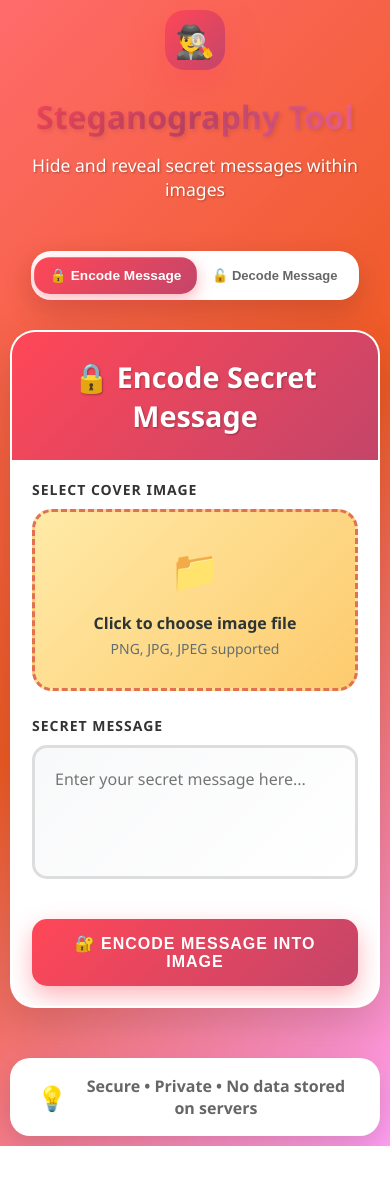
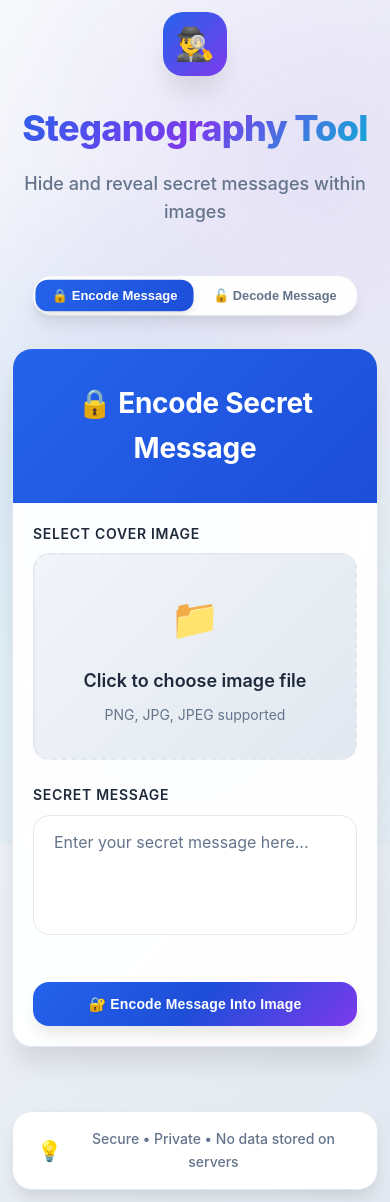
Before and after one commit to rajesh-bharathi0/college-assignments, a plain HTML site: page steganography/index.html in a window 390 px wide. Before the commit the page ends 1146 px from the top, so only its background shows below. Drawn offline with Linux system fonts and the light colour scheme.

Commit message:
Update styles.css

```diff
--- a/steganography/styles.css
+++ b/steganography/styles.css
@@ -1,4 +1,27 @@
-/* steganography.css */
+/* steganography.css - Improved Modern Design */
+
+:root {
+    --primary: #2563eb;
+    --primary-dark: #1d4ed8;
+    --secondary: #7c3aed;
+    --accent: #06b6d4;
+    --success: #10b981;
+    --warning: #f59e0b;
+    --error: #ef4444;
+    --background: #f8fafc;
+    --surface: #ffffff;
+    --text-primary: #1e293b;
+    --text-secondary: #64748b;
+    --border: #e2e8f0;
+    --shadow-sm: 0 1px 2px 0 rgb(0 0 0 / 0.05);
+    --shadow-md: 0 4px 6px -1px rgb(0 0 0 / 0.1);
+    --shadow-lg: 0 10px 15px -3px rgb(0 0 0 / 0.1);
+    --shadow-xl: 0 20px 25px -5px rgb(0 0 0 / 0.1);
+    --radius-sm: 8px;
+    --radius-md: 12px;
+    --radius-lg: 16px;
+    --radius-xl: 20px;
+}
 
 * {
     margin: 0;
@@ -7,21 +30,24 @@
 }
 
 body {
-    font-family: 'Segoe UI', Tahoma, Geneva, Verdana, sans-serif;
-    background: linear-gradient(135deg, #ff6b6b 0%, #ee5a24 50%, #ff9ff3 100%);
+    font-family: 'Inter', -apple-system, BlinkMacSystemFont, 'Segoe UI', Roboto, sans-serif;
+    background: linear-gradient(135deg, var(--background) 0%, #e2e8f0 100%);
+    color: var(--text-primary);
+    line-height: 1.6;
     min-height: 100vh;
     padding: 20px;
+    font-size: 16px;
 }
 
 .container {
-    max-width: 800px;
+    max-width: 900px;
     margin: 0 auto;
 }
 
 /* Header Styles */
 .header {
     text-align: center;
-    margin-bottom: 50px;
+    margin-bottom: 3rem;
 }
 
 .icon-container {
@@ -30,96 +56,105 @@ body {
     justify-content: center;
     width: 80px;
     height: 80px;
-    background: linear-gradient(135deg, #ff4757, #c44569);
-    border-radius: 20px;
-    box-shadow: 0 15px 35px rgba(255, 71, 87, 0.4);
-    margin-bottom: 25px;
+    background: linear-gradient(135deg, var(--primary), var(--secondary));
+    border-radius: var(--radius-xl);
+    box-shadow: var(--shadow-xl);
+    margin-bottom: 1.5rem;
+    transition: transform 0.3s ease;
+}
+
+.icon-container:hover {
+    transform: scale(1.05);
 }
 
 .icon {
-    font-size: 2.5em;
+    font-size: 2.5rem;
+    color: white;
 }
 
 .title {
-    font-size: 3.5em;
-    font-weight: bold;
-    background: linear-gradient(135deg, #ff4757, #c44569, #ff6b9d);
+    font-size: 3.5rem;
+    font-weight: 800;
+    background: linear-gradient(135deg, var(--primary), var(--secondary), var(--accent));
     -webkit-background-clip: text;
     background-clip: text;
     -webkit-text-fill-color: transparent;
-    margin-bottom: 15px;
-    text-shadow: 2px 2px 4px rgba(0, 0, 0, 0.1);
+    margin-bottom: 0.75rem;
+    letter-spacing: -0.02em;
 }
 
 .subtitle {
-    color: white;
-    font-size: 1.3em;
-    text-shadow: 1px 1px 2px rgba(0, 0, 0, 0.3);
+    color: var(--text-secondary);
+    font-size: 1.25rem;
+    font-weight: 500;
 }
 
 /* Tab Navigation */
 .tab-navigation {
     display: flex;
     justify-content: center;
-    margin-bottom: 30px;
+    margin-bottom: 2rem;
 }
 
 .tab-container {
-    background: white;
-    border-radius: 20px;
-    padding: 8px;
-    box-shadow: 0 10px 30px rgba(0, 0, 0, 0.15);
-    border: 2px solid rgba(255, 255, 255, 0.3);
+    background: var(--surface);
+    border-radius: var(--radius-xl);
+    padding: 6px;
+    box-shadow: var(--shadow-lg);
+    border: 1px solid var(--border);
+    backdrop-filter: blur(10px);
 }
 
 .tab-button {
-    padding: 15px 30px;
+    padding: 12px 24px;
     border: none;
-    border-radius: 15px;
+    border-radius: var(--radius-md);
     font-weight: 600;
-    font-size: 16px;
+    font-size: 14px;
     cursor: pointer;
-    transition: all 0.3s ease;
+    transition: all 0.2s ease;
     background: transparent;
-    color: #666;
+    color: var(--text-secondary);
+    position: relative;
+    overflow: hidden;
 }
 
 .tab-button.active {
-    background: linear-gradient(135deg, #ff4757, #c44569);
+    background: linear-gradient(135deg, var(--primary), var(--primary-dark));
     color: white;
-    box-shadow: 0 5px 15px rgba(255, 71, 87, 0.4);
-    transform: scale(1.05);
+    box-shadow: var(--shadow-md);
+    transform: scale(1.02);
 }
 
 .tab-button:hover:not(.active) {
-    color: #ff4757;
-    background: rgba(255, 71, 87, 0.1);
+    color: var(--primary);
+    background: rgba(37, 99, 235, 0.1);
 }
 
 /* Error Container */
 .error-container {
     max-width: 600px;
-    margin: 0 auto 30px auto;
+    margin: 0 auto 2rem auto;
 }
 
 .error-content {
-    background: linear-gradient(135deg, #ff6b6b, #ee5a24);
-    border: 2px solid #ff4757;
+    background: linear-gradient(135deg, var(--error), #dc2626);
+    border: 1px solid var(--error);
     color: white;
-    padding: 20px;
-    border-radius: 15px;
-    box-shadow: 0 10px 25px rgba(255, 71, 87, 0.3);
+    padding: 1rem 1.5rem;
+    border-radius: var(--radius-lg);
+    box-shadow: var(--shadow-lg);
     display: flex;
     align-items: center;
 }
 
 .error-icon {
-    font-size: 1.5em;
-    margin-right: 15px;
+    font-size: 1.25rem;
+    margin-right: 0.75rem;
 }
 
 .error-text {
-    font-weight: 600;
+    font-weight: 500;
 }
 
 /* Main Content */
@@ -131,47 +166,54 @@ body {
 .section-panel {
     width: 100%;
     max-width: 700px;
-    background: white;
-    border-radius: 25px;
-    box-shadow: 0 20px 50px rgba(0, 0, 0, 0.15);
+    background: var(--surface);
+    border-radius: var(--radius-xl);
+    box-shadow: var(--shadow-xl);
     overflow: hidden;
-    border: 2px solid rgba(255, 255, 255, 0.3);
+    border: 1px solid var(--border);
+    backdrop-filter: blur(10px);
+    transition: all 0.3s ease;
+}
+
+.section-panel:hover {
+    transform: translateY(-4px);
+    box-shadow: 0 25px 50px -12px rgb(0 0 0 / 0.25);
 }
 
 .panel-header {
-    background: linear-gradient(135deg, #ff4757, #c44569);
-    padding: 25px;
+    background: linear-gradient(135deg, var(--primary), var(--primary-dark));
+    padding: 2rem;
 }
 
 .decode-header {
-    background: linear-gradient(135deg, #c44569, #ff4757);
+    background: linear-gradient(135deg, var(--secondary), #6d28d9);
 }
 
 .panel-title {
-    font-size: 1.8em;
-    font-weight: bold;
+    font-size: 1.75rem;
+    font-weight: 700;
     color: white;
     text-align: center;
-    text-shadow: 1px 1px 2px rgba(0, 0, 0, 0.3);
+    letter-spacing: -0.01em;
 }
 
 .panel-content {
-    padding: 30px;
+    padding: 2rem;
 }
 
 /* Input Groups */
 .input-group {
-    margin-bottom: 25px;
+    margin-bottom: 1.5rem;
 }
 
 .input-label {
     display: block;
-    font-size: 14px;
-    font-weight: 700;
-    color: #333;
+    font-size: 0.875rem;
+    font-weight: 600;
+    color: var(--text-primary);
+    margin-bottom: 0.5rem;
     text-transform: uppercase;
-    letter-spacing: 1px;
-    margin-bottom: 10px;
+    letter-spacing: 0.05em;
 }
 
 /* File Upload */
@@ -191,10 +233,10 @@ body {
 }
 
 .file-upload-area {
-    background: linear-gradient(135deg, #ffeaa7, #fdcb6e);
-    border: 3px dashed #e17055;
-    border-radius: 20px;
-    padding: 40px;
+    background: linear-gradient(135deg, #f1f5f9, #e2e8f0);
+    border: 2px dashed var(--border);
+    border-radius: var(--radius-lg);
+    padding: 3rem 2rem;
     text-align: center;
     cursor: pointer;
     transition: all 0.3s ease;
@@ -202,48 +244,55 @@ body {
 }
 
 .file-upload-area:hover {
-    border-color: #ff4757;
-    background: linear-gradient(135deg, #fdcb6e, #ffeaa7);
+    border-color: var(--primary);
+    background: linear-gradient(135deg, #eff6ff, #dbeafe);
     transform: translateY(-2px);
-    box-shadow: 0 8px 25px rgba(225, 112, 85, 0.3);
+    box-shadow: var(--shadow-lg);
 }
 
 .upload-icon {
-    font-size: 3em;
-    margin-bottom: 15px;
+    font-size: 3rem;
+    color: var(--text-secondary);
+    margin-bottom: 1rem;
+    transition: color 0.3s ease;
+}
+
+.file-upload-area:hover .upload-icon {
+    color: var(--primary);
 }
 
 .upload-text {
-    color: #2d3436;
+    color: var(--text-primary);
     font-weight: 600;
-    font-size: 18px;
-    margin-bottom: 5px;
+    font-size: 1.125rem;
+    margin-bottom: 0.5rem;
 }
 
 .upload-subtext {
-    color: #636e72;
-    font-size: 14px;
+    color: var(--text-secondary);
+    font-size: 0.875rem;
 }
 
 /* Image Preview */
 .image-preview {
-    margin-top: 20px;
+    margin-top: 1.5rem;
 }
 
 .preview-content {
-    background: white;
-    border: 3px solid #ddd;
-    border-radius: 20px;
-    padding: 20px;
-    box-shadow: 0 10px 25px rgba(0, 0, 0, 0.1);
+    background: var(--surface);
+    border: 1px solid var(--border);
+    border-radius: var(--radius-lg);
+    padding: 1.5rem;
+    box-shadow: var(--shadow-md);
 }
 
 .preview-img {
     width: 100%;
     height: 250px;
     object-fit: cover;
-    border-radius: 15px;
-    margin-bottom: 15px;
+    border-radius: var(--radius-md);
+    margin-bottom: 1rem;
+    border: 1px solid var(--border);
 }
 
 .preview-info {
@@ -251,80 +300,90 @@ body {
 }
 
 .preview-status {
-    color: #00b894;
+    color: var(--success);
     font-weight: 600;
-    margin-bottom: 10px;
+    margin-bottom: 0.75rem;
+    font-size: 0.875rem;
 }
 
 .change-button {
-    background: linear-gradient(135deg, #74b9ff, #0984e3);
+    background: linear-gradient(135deg, var(--accent), #0891b2);
     color: white;
     border: none;
     padding: 8px 16px;
-    border-radius: 8px;
+    border-radius: var(--radius-sm);
     cursor: pointer;
-    font-weight: 600;
-    transition: all 0.3s ease;
+    font-weight: 500;
+    font-size: 0.875rem;
+    transition: all 0.2s ease;
 }
 
 .change-button:hover {
     transform: translateY(-1px);
-    box-shadow: 0 5px 15px rgba(116, 185, 255, 0.4);
+    box-shadow: var(--shadow-md);
 }
 
 /* Message Input */
 .message-input {
     width: 100%;
-    border: 3px solid #ddd;
-    border-radius: 15px;
-    padding: 20px;
-    font-size: 16px;
+    border: 1px solid var(--border);
+    border-radius: var(--radius-lg);
+    padding: 1rem 1.25rem;
+    font-size: 1rem;
     font-family: inherit;
-    transition: all 0.3s ease;
+    transition: all 0.2s ease;
     resize: none;
-    background: linear-gradient(135deg, #f8f9fa, #ffffff);
+    background: var(--surface);
+    color: var(--text-primary);
+    min-height: 120px;
 }
 
 .message-input:focus {
     outline: none;
-    border-color: #ff4757;
-    box-shadow: 0 0 0 5px rgba(255, 71, 87, 0.1);
+    border-color: var(--primary);
+    box-shadow: 0 0 0 3px rgba(37, 99, 235, 0.1);
+}
+
+.message-input::placeholder {
+    color: var(--text-secondary);
 }
 
 /* Action Buttons */
 .action-button {
     width: 100%;
-    padding: 18px;
+    padding: 1rem 1.5rem;
     border: none;
-    border-radius: 15px;
-    font-weight: bold;
-    font-size: 18px;
+    border-radius: var(--radius-lg);
+    font-weight: 600;
+    font-size: 1rem;
     cursor: pointer;
-    transition: all 0.3s ease;
-    text-transform: uppercase;
-    letter-spacing: 1px;
-    margin-top: 10px;
+    transition: all 0.2s ease;
+    text-transform: none;
+    letter-spacing: 0.01em;
+    margin-top: 1rem;
+    position: relative;
+    overflow: hidden;
 }
 
 .encode-button {
-    background: linear-gradient(135deg, #ff4757, #c44569);
+    background: linear-gradient(135deg, var(--primary), var(--primary-dark));
     color: white;
-    box-shadow: 0 10px 25px rgba(255, 71, 87, 0.4);
+    box-shadow: var(--shadow-lg);
 }
 
 .decode-button {
-    background: linear-gradient(135deg, #c44569, #ff4757);
+    background: linear-gradient(135deg, var(--secondary), #6d28d9);
     color: white;
-    box-shadow: 0 10px 25px rgba(196, 69, 105, 0.4);
+    box-shadow: var(--shadow-lg);
 }
 
-.action-button:hover {
-    transform: translateY(-3px);
-    box-shadow: 0 15px 35px rgba(255, 71, 87, 0.5);
+.action-button:hover:not(:disabled) {
+    transform: translateY(-2px);
+    box-shadow: var(--shadow-xl);
 }
 
 .action-button:active {
-    transform: translateY(-1px);
+    transform: translateY(0);
 }
 
 /* Hidden Canvas */
@@ -334,29 +393,30 @@ body {
 
 /* Result Containers */
 .result-container {
-    margin-top: 30px;
-    padding: 25px;
-    border-radius: 20px;
-    border: 2px solid transparent;
+    margin-top: 2rem;
+    padding: 2rem;
+    border-radius: var(--radius-xl);
+    border: 1px solid transparent;
+    animation: slideIn 0.4s ease-out;
 }
 
 .encode-result {
-    background: linear-gradient(135deg, #00b894, #00cec9);
-    border-color: #00b894;
+    background: linear-gradient(135deg, var(--success), #059669);
+    border-color: var(--success);
 }
 
 .decode-result {
-    background: linear-gradient(135deg, #74b9ff, #0984e3);
-    border-color: #74b9ff;
+    background: linear-gradient(135deg, var(--accent), #0891b2);
+    border-color: var(--accent);
 }
 
 .result-title {
-    font-size: 1.3em;
-    font-weight: bold;
+    font-size: 1.5rem;
+    font-weight: 700;
     color: white;
     text-align: center;
-    margin-bottom: 20px;
-    text-shadow: 1px 1px 2px rgba(0, 0, 0, 0.3);
+    margin-bottom: 1.5rem;
+    letter-spacing: -0.01em;
 }
 
 .result-content {
@@ -366,110 +426,117 @@ body {
 .result-image {
     max-width: 100%;
     height: auto;
-    border-radius: 15px;
-    box-shadow: 0 10px 25px rgba(0, 0, 0, 0.2);
+    border-radius: var(--radius-lg);
+    box-shadow: var(--shadow-xl);
     border: 3px solid white;
-    margin-bottom: 20px;
+    margin-bottom: 1.5rem;
 }
 
 .download-button {
     display: inline-flex;
     align-items: center;
-    padding: 12px 24px;
-    background: linear-gradient(135deg, #fd79a8, #e84393);
+    gap: 0.5rem;
+    padding: 0.75rem 1.5rem;
+    background: linear-gradient(135deg, #ec4899, #db2777);
     color: white;
     text-decoration: none;
-    border-radius: 12px;
+    border-radius: var(--radius-md);
     font-weight: 600;
-    transition: all 0.3s ease;
-    box-shadow: 0 8px 20px rgba(232, 67, 147, 0.4);
+    font-size: 0.875rem;
+    transition: all 0.2s ease;
+    box-shadow: var(--shadow-md);
 }
 
 .download-button:hover {
     transform: translateY(-2px);
-    box-shadow: 0 12px 30px rgba(232, 67, 147, 0.5);
+    box-shadow: var(--shadow-lg);
 }
 
 .decoded-textarea {
     width: 100%;
-    border: 3px solid white;
-    border-radius: 15px;
-    padding: 20px;
-    background: rgba(255, 255, 255, 0.9);
-    color: #2d3436;
-    font-size: 16px;
-    font-family: inherit;
-    resize: none;
-    box-shadow: inset 0 5px 15px rgba(0, 0, 0, 0.1);
+    border: 2px solid white;
+    border-radius: var(--radius-lg);
+    padding: 1.25rem;
+    background: rgba(255, 255, 255, 0.95);
+    color: var(--text-primary);
+    font-size: 0.875rem;
+    font-family: 'JetBrains Mono', 'Fira Code', Consolas, monospace;
+    resize: vertical;
+    min-height: 120px;
+    box-shadow: inset var(--shadow-md);
+    transition: all 0.2s ease;
 }
 
 .decoded-textarea:focus {
     outline: none;
-    box-shadow: inset 0 5px 15px rgba(0, 0, 0, 0.1), 0 0 0 5px rgba(255, 255, 255, 0.5);
+    box-shadow: inset var(--shadow-md), 0 0 0 3px rgba(255, 255, 255, 0.5);
+    border-color: rgba(255, 255, 255, 0.8);
 }
 
 /* Footer */
 .footer {
-    margin-top: 50px;
+    margin-top: 4rem;
     text-align: center;
 }
 
 .footer-content {
     display: inline-flex;
     align-items: center;
-    padding: 15px 25px;
-    background: white;
-    border-radius: 20px;
-    box-shadow: 0 10px 30px rgba(0, 0, 0, 0.15);
-    border: 2px solid rgba(255, 255, 255, 0.3);
+    gap: 0.75rem;
+    padding: 1rem 1.5rem;
+    background: var(--surface);
+    border-radius: var(--radius-xl);
+    box-shadow: var(--shadow-lg);
+    border: 1px solid var(--border);
 }
 
 .footer-icon {
-    font-size: 1.5em;
-    margin-right: 12px;
+    font-size: 1.25rem;
+    color: var(--primary);
 }
 
 .footer-text {
-    color: #666;
-    font-weight: 600;
+    color: var(--text-secondary);
+    font-weight: 500;
+    font-size: 0.875rem;
 }
 
 /* Responsive Design */
 @media (max-width: 768px) {
     body {
-        padding: 15px;
+        padding: 1rem;
     }
 
     .title {
-        font-size: 2.5em;
+        font-size: 2.75rem;
     }
 
     .subtitle {
-        font-size: 1.1em;
+        font-size: 1.125rem;
     }
 
     .panel-content {
-        padding: 25px;
+        padding: 1.5rem;
     }
 
     .tab-button {
-        padding: 12px 20px;
-        font-size: 14px;
+        padding: 10px 18px;
+        font-size: 0.875rem;
     }
 
-    .upload-text {
-        font-size: 16px;
+    .file-upload-area {
+        padding: 2rem 1.5rem;
     }
 
     .action-button {
-        font-size: 16px;
-        padding: 15px;
+        font-size: 0.875rem;
+        padding: 0.875rem 1.25rem;
     }
 }
 
 @media (max-width: 480px) {
     body {
-        padding: 10px;
+        padding: 0.75rem;
     }
 
     .container {
@@ -477,42 +544,42 @@ body {
     }
 
     .title {
-        font-size: 2em;
+        font-size: 2.25rem;
     }
 
     .icon-container {
-        width: 60px;
-        height: 60px;
+        width: 64px;
+        height: 64px;
     }
 
     .icon {
-        font-size: 2em;
+        font-size: 2rem;
     }
 
     .panel-content {
-        padding: 20px;
+        padding: 1.25rem;
     }
 
     .file-upload-area {
-        padding: 30px 20px;
+        padding: 2rem 1rem;
     }
 
     .upload-icon {
-        font-size: 2.5em;
+        font-size: 2.5rem;
     }
 
     .tab-container {
-        padding: 5px;
+        padding: 4px;
     }
 
     .tab-button {
-        padding: 10px 15px;
-        font-size: 13px;
+        padding: 8px 16px;
+        font-size: 0.8rem;
     }
 }
 
-/* Animation Effects */
-@keyframes fadeIn {
+/* Animations */
+@keyframes slideIn {
     from {
         opacity: 0;
         transform: translateY(20px);
@@ -523,38 +590,23 @@ body {
     }
 }
 
+@keyframes fadeIn {
+    from {
+        opacity: 0;
+        transform: scale(0.95);
+    }
+    to {
+        opacity: 1;
+        transform: scale(1);
+    }
+}
+
 .result-container {
-    animation: fadeIn 0.5s ease-out;
+    animation: slideIn 0.5s ease-out;
 }
 
 .section-panel {
     animation: fadeIn 0.4s ease-out;
-}
-
-/* Hover Effects */
-.section-panel:hover {
-    transform: translateY(-2px);
-    box-shadow: 0 25px 60px rgba(0, 0, 0, 0.2);
-    transition: all 0.3s ease;
-}
-
-/* Custom Scrollbar */
-.decoded-textarea::-webkit-scrollbar {
-    width: 8px;
-}
-
-.decoded-textarea::-webkit-scrollbar-track {
-    background: rgba(255, 255, 255, 0.3);
-    border-radius: 10px;
-}
-
-.decoded-textarea::-webkit-scrollbar-thumb {
-    background: rgba(255, 71, 87, 0.6);
-    border-radius: 10px;
-}
-
-.decoded-textarea::-webkit-scrollbar-thumb:hover {
-    background: rgba(255, 71, 87, 0.8);
 }
 
 /* Loading States */
@@ -562,72 +614,118 @@ body {
     opacity: 0.6;
     cursor: not-allowed;
     transform: none;
+    pointer-events: none;
 }
 
-.action-button:disabled:hover {
-    transform: none;
-    box-shadow: 0 10px 25px rgba(255, 71, 87, 0.4);
+/* Focus Styles for Accessibility */
+.tab-button:focus-visible,
+.action-button:focus-visible,
+.change-button:focus-visible,
+.download-button:focus-visible {
+    outline: 2px solid var(--primary);
+    outline-offset: 2px;
 }
 
-/* Pulse Animation for Active Elements */
-@keyframes pulse {
+.file-input:focus-visible + .file-upload-area {
+    border-color: var(--primary);
+    box-shadow: 0 0 0 3px rgba(37, 99, 235, 0.1);
+}
+
+/* Custom Scrollbar */
+.decoded-textarea::-webkit-scrollbar {
+    width: 6px;
+}
+
+.decoded-textarea::-webkit-scrollbar-track {
+    background: rgba(255, 255, 255, 0.1);
+    border-radius: 3px;
+}
+
+.decoded-textarea::-webkit-scrollbar-thumb {
+    background: rgba(255, 255, 255, 0.3);
+    border-radius: 3px;
+}
+
+.decoded-textarea::-webkit-scrollbar-thumb:hover {
+    background: rgba(255, 255, 255, 0.5);
+}
+
+/* Micro-interactions */
+.tab-button::before {
+    content: '';
+    position: absolute;
+    top: 0;
+    left: -100%;
+    width: 100%;
+    height: 100%;
+    background: linear-gradient(90deg, transparent, rgba(255, 255, 255, 0.2), transparent);
+    transition: left 0.5s;
+}
+
+.tab-button:hover::before {
+    left: 100%;
+}
+
+/* Glass effect for modern look */
+.tab-container,
+.section-panel {
+    background: rgba(255, 255, 255, 0.95);
+    backdrop-filter: blur(10px);
+    -webkit-backdrop-filter: blur(10px);
+}
+
+/* Button ripple effect */
+@keyframes ripple {
     0% {
-        box-shadow: 0 0 0 0 rgba(255, 71, 87, 0.4);
-    }
-    70% {
-        box-shadow: 0 0 0 15px rgba(255, 71, 87, 0);
+        transform: scale(0);
+        opacity: 1;
     }
     100% {
-        box-shadow: 0 0 0 0 rgba(255, 71, 87, 0);
+        transform: scale(4);
+        opacity: 0;
     }
 }
 
-.action-button:active {
-    animation: pulse 0.6s ease-out;
+.action-button::before {
+    content: '';
+    position: absolute;
+    top: 50%;
+    left: 50%;
+    width: 0;
+    height: 0;
+    border-radius: 50%;
+    background: rgba(255, 255, 255, 0.3);
+    transform: translate(-50%, -50%);
+    transition: width 0.3s, height 0.3s;
 }
 
-/* Gradient Text Effects */
-.result-title {
-    background: linear-gradient(135deg, #ffffff, #f1f2f6);
-    -webkit-background-clip: text;
-    background-clip: text;
+.action-button:active::before {
+    width: 300px;
+    height: 300px;
+    animation: ripple 0.6s ease-out;
 }
 
-/* Additional Visual Enhancements */
-.file-upload-area::before {
+/* Enhanced gradients with better color harmony */
+.encode-button {
+    background: linear-gradient(135deg, var(--primary) 0%, var(--primary-dark) 50%, var(--secondary) 100%);
+}
+
+.decode-button {
+    background: linear-gradient(135deg, var(--secondary) 0%, #6d28d9 50%, var(--primary) 100%);
+}
+
+/* Subtle pattern overlay for texture */
+body::before {
     content: '';
-    position: absolute;
+    position: fixed;
     top: 0;
     left: 0;
-    right: 0;
-    bottom: 0;
-    background: linear-gradient(135deg, transparent, rgba(255, 255, 255, 0.1));
-    border-radius: 20px;
-    opacity: 0;
-    transition: opacity 0.3s ease;
+    width: 100%;
+    height: 100%;
+    background-image:
+        radial-gradient(circle at 20% 50%, rgba(37, 99, 235, 0.1) 0%, transparent 50%),
+        radial-gradient(circle at 80% 20%, rgba(124, 58, 237, 0.1) 0%, transparent 50%),
+        radial-gradient(circle at 40% 80%, rgba(6, 182, 212, 0.1) 0%, transparent 50%);
+    pointer-events: none;
+    z-index: -1;
 }
-
-.file-upload-area:hover::before {
-    opacity: 1;
-}
-
-.file-upload-container {
-    position: relative;
-}
-
-/* Success Animation */
-@keyframes successBounce {
-    0%, 20%, 50%, 80%, 100% {
-        transform: translateY(0);
-    }
-    40% {
-        transform: translateY(-10px);
-    }
-    60% {
-        transform: translateY(-5px);
-    }
-}
-
-.result-container .result-title {
-    animation: successBounce 1s ease-in-out;
-}
```
